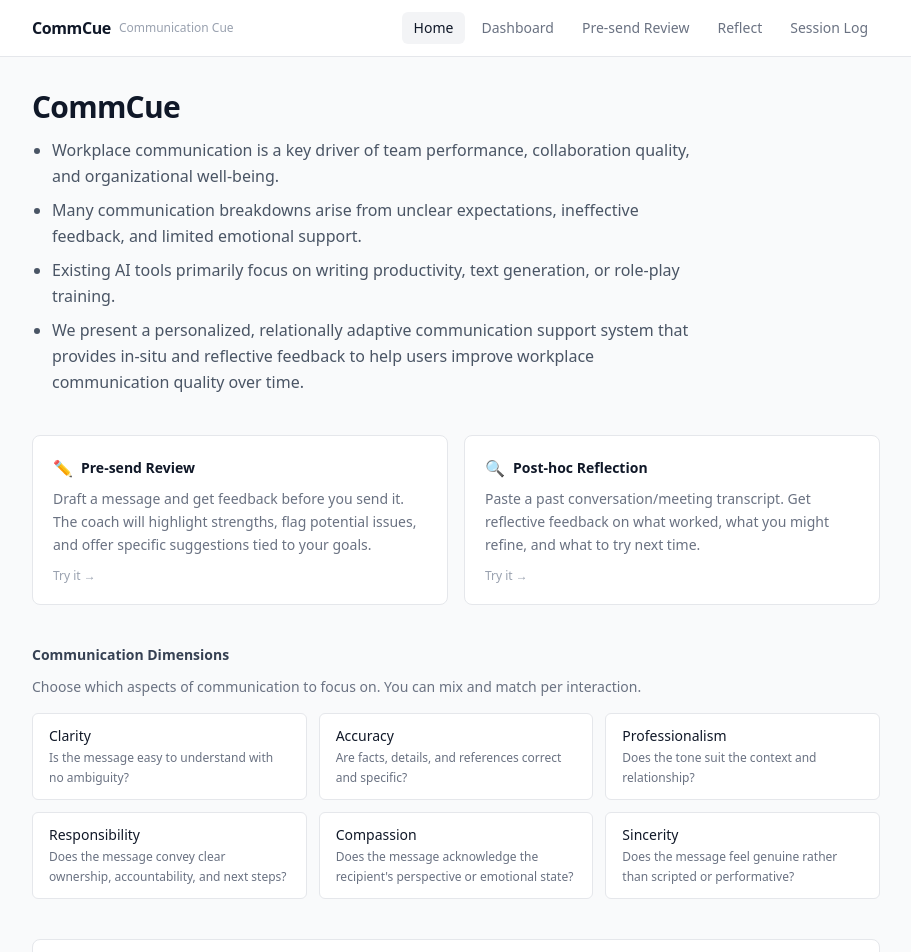
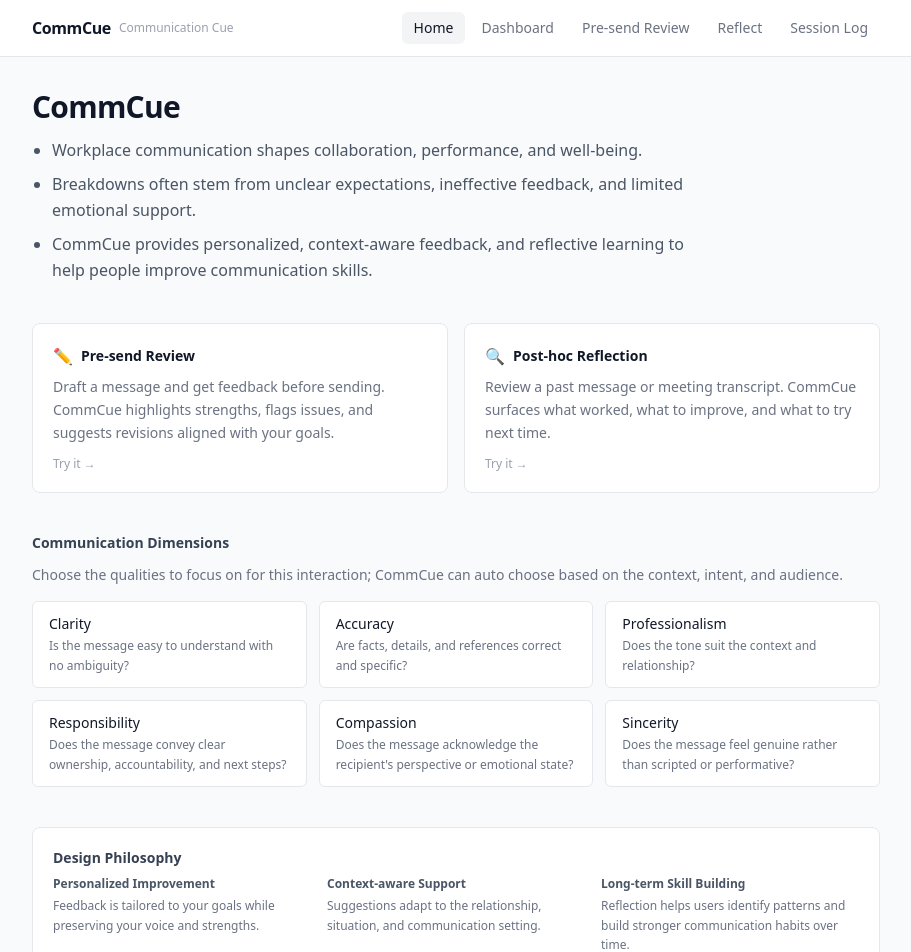
Before and after one commit to qiuyuejoy/workplace_wellbeing, a Next.js app: page / in a window 1280 px wide. Shown: the top 952 px of the page, without its empty margins (184-1095 px from the left). Built offline with nearby package versions, Linux system fonts and the light colour scheme.

Commit message:
revise page.tsx

```diff
--- a/src/app/page.tsx
+++ b/src/app/page.tsx
@@ -12,16 +12,13 @@ export default function HomePage() {
 
         <ul className="mt-3 text-base text-gray-600 leading-relaxed list-disc pl-5 space-y-2">
           <li>
-            Workplace communication is a key driver of team performance, collaboration quality, and organizational well-being.
+            Workplace communication shapes collaboration, performance, and well-being.
           </li>
           <li>
-            Many communication breakdowns arise from unclear expectations, ineffective feedback, and limited emotional support.
+            Breakdowns often stem from unclear expectations, ineffective feedback, and limited emotional support.
           </li>
           <li>
-            Existing AI tools primarily focus on writing productivity, text generation, or role-play training.
-          </li>
-          <li>
-            We present a personalized, relationally adaptive communication support system that provides in-situ and reflective feedback to help users improve workplace communication quality over time.
+            CommCue provides personalized, context-aware feedback, and reflective learning to help people improve communication skills.
           </li>
         </ul>
       </div>
@@ -37,8 +34,8 @@ export default function HomePage() {
             <h2 className="text-sm font-semibold text-gray-900">Pre-send Review</h2>
           </div>
           <p className="text-sm text-gray-500 leading-relaxed">
-            Draft a message and get feedback before you send it. The coach will highlight strengths,
-            flag potential issues, and offer specific suggestions tied to your goals.
+            Draft a message and get feedback before sending.
+            CommCue highlights strengths, flags issues, and suggests revisions aligned with your goals.
           </p>
           <p className="mt-3 text-xs font-medium text-gray-400 group-hover:text-gray-600 transition-colors">
             Try it →
@@ -54,8 +51,8 @@ export default function HomePage() {
             <h2 className="text-sm font-semibold text-gray-900">Post-hoc Reflection</h2>
           </div>
           <p className="text-sm text-gray-500 leading-relaxed">
-            Paste a past conversation/meeting transcript. Get reflective feedback on what worked,
-            what you might refine, and what to try next time.
+            Review a past message or meeting transcript.
+            CommCue surfaces what worked, what to improve, and what to try next time.
           </p>
           <p className="mt-3 text-xs font-medium text-gray-400 group-hover:text-gray-600 transition-colors">
             Try it →
@@ -67,7 +64,7 @@ export default function HomePage() {
       <div>
         <h2 className="text-sm font-semibold text-gray-700 mb-3">Communication Dimensions</h2>
         <p className="text-sm text-gray-500 mb-4">
-          Choose which aspects of communication to focus on. You can mix and match per interaction.
+          Choose the qualities to focus on for this interaction; CommCue can auto choose based on the context, intent, and audience.
         </p>
         <div className="grid grid-cols-1 sm:grid-cols-2 lg:grid-cols-3 gap-3">
           {DIMENSIONS.map((dim) => (
@@ -88,16 +85,16 @@ export default function HomePage() {
         <div className="grid grid-cols-1 sm:grid-cols-3 gap-4">
           {[
             {
-              title: "Personalized improvement",
-              desc: "Feedback is tailored to your improvement goals, while preserving the strengths and tone that make your communication your own.",
+              title: "Personalized Improvement",
+              desc: "Feedback is tailored to your goals while preserving your voice and strengths.",
             },
             {
-              title: "Relationship- and context-aware support",
-              desc: "Adapt feedback to the people you reply with — their roles, preferences, and interaction patterns within your team.",
+              title: "Context-aware Support",
+              desc: "Suggestions adapt to the relationship, situation, and communication setting.",
             },
             {
-              title: "Supporting long-term skill development",
-              desc: "Reflect on a past conversation or meeting to uncover strengths, missed opportunities, and actionable strategies—so you can build better communication habits over time.",
+              title: "Long-term Skill Building",
+              desc: "Reflection helps users identify patterns and build stronger communication habits over time.",
             },
           ].map((item) => (
             <div key={item.title}>
```
